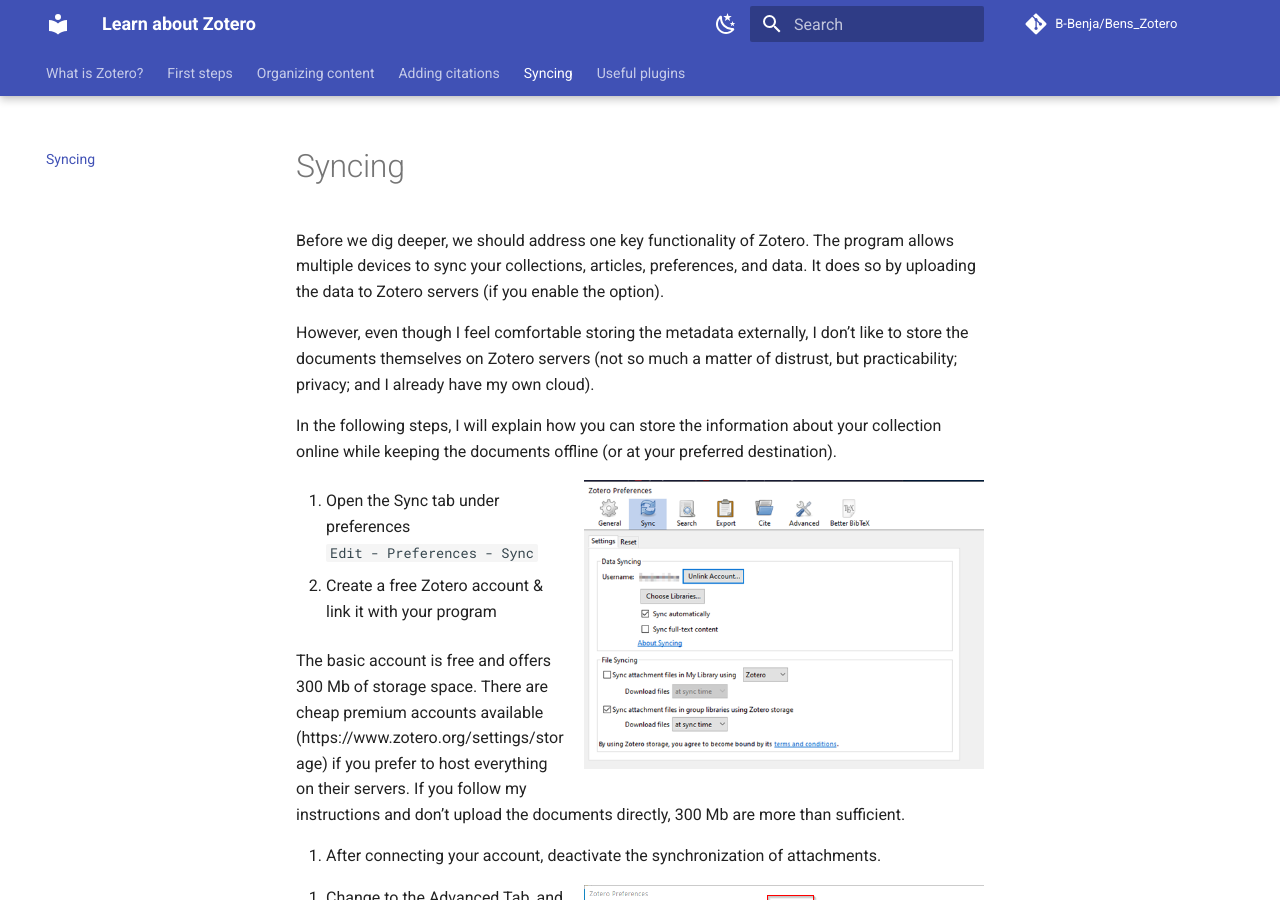
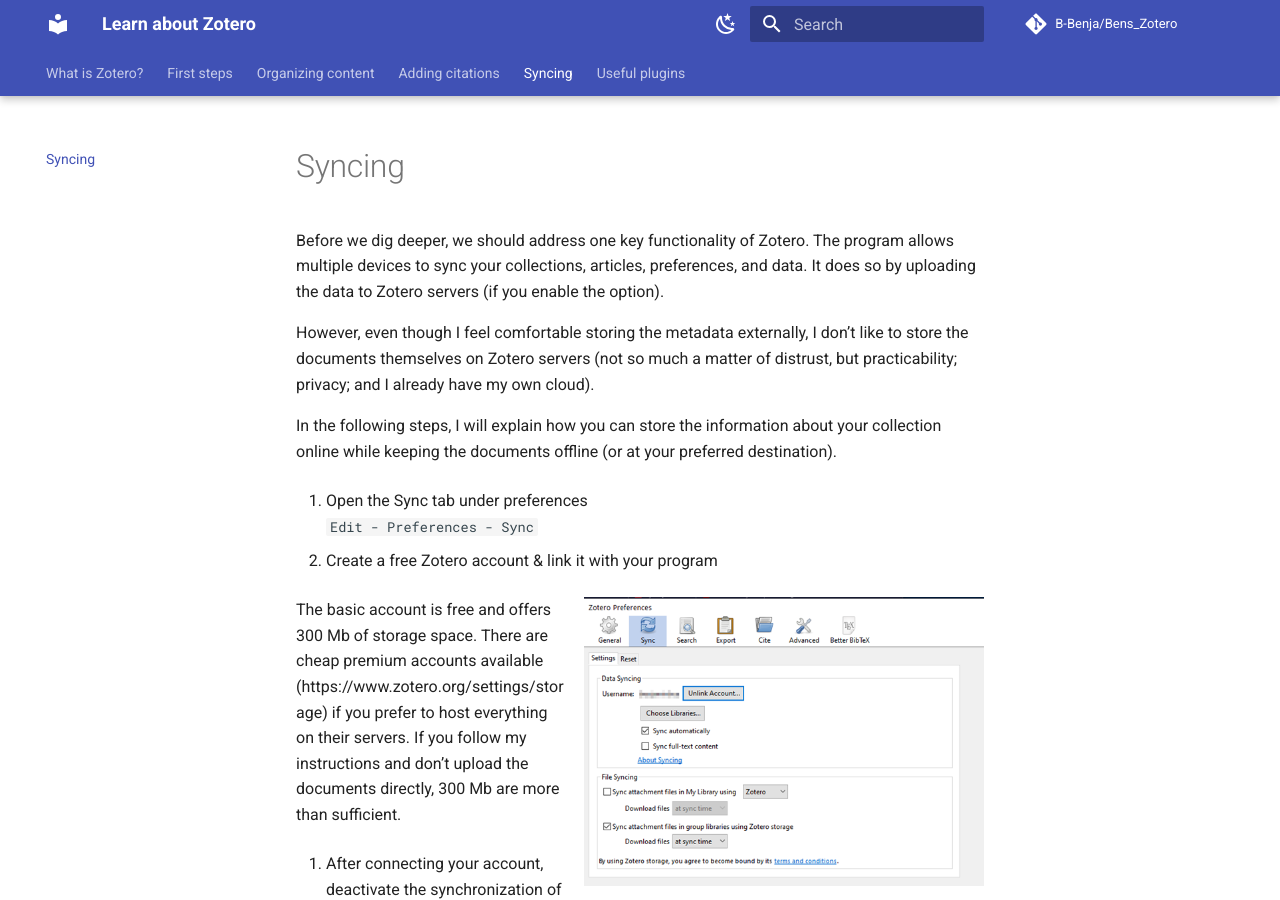
Before and after one commit to B-Benja/Bens_Zotero, an MkDocs documentation site: the page built from docs/syncing.md, in a window 1280 px wide and 900 px high. Built offline with MkDocs 1.6.1 and Material for MkDocs 9.7.7, drawn with Linux system fonts in a browser that asks for light colours; comment, search, counter and statistics services are not loaded.

Commit message:
Update syncing.md

```diff
--- a/docs/syncing.md
+++ b/docs/syncing.md
@@ -4,21 +4,21 @@
 
 In the following steps, I will explain how you can store the information about your collection online while keeping the documents offline (or at your preferred destination).
 
-![](images/login.png){align=right width=400}
-
 1. Open the Sync tab under preferences
 `Edit - Preferences - Sync`
 
 2. Create a free Zotero account & link it with your program
 
+![](images/login.png){align=right width=400}
+
 The basic account is free and offers 300 Mb of storage space. There are cheap premium accounts available (https://www.zotero.org/settings/storage) if you prefer to host everything on their servers. If you follow my instructions and don’t upload the documents directly, 300 Mb are more than sufficient.
 
 3. After connecting your account, deactivate the synchronization of attachments.
 
-![](images/04.png){align=right width=400}
-
 1. Change to the Advanced Tab, and in the Advanced Tab to *Files and Folders*
 `Edit - Preferences - Advanced Tab - Files and Folders`
+
+![](images/04.png){align=right width=400}
 
 Change the **Links Attachment Base Directory** to the directory of your preference. You can also point it to a directory on your cloud service of choice, so that the documents are available on multiple devices (in the example picture, I store them on OneDrive). If you store the documents in a cloud, be aware that you maybe share sensitive data with the cloud provider.
 
```
